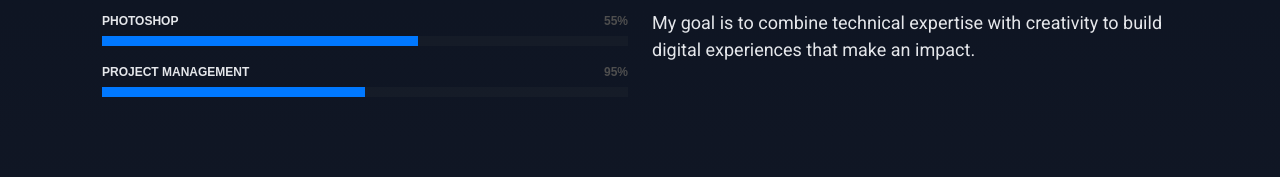
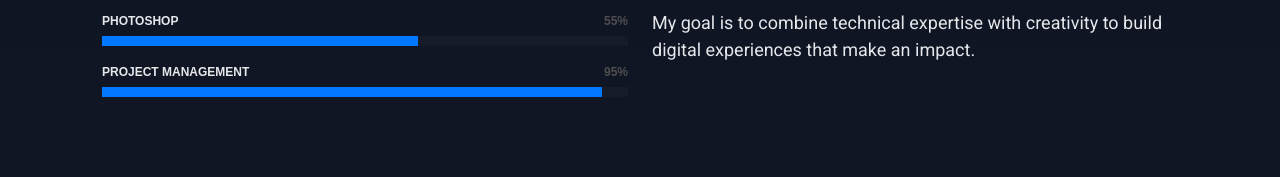
Before and after one commit to ItzMeSadu/ItzMeSadu.github.io, a plain HTML site: page index.html in a window 1280 px wide. Shown: the part 1193-1370 px from the top of the page. Drawn offline with Linux system fonts and the light colour scheme.

Commit message:
Update index.html

```diff
--- a/index.html
+++ b/index.html
@@ -282,7 +282,7 @@ body, main, .main { transform: none !important; zoom: 1 !important; }
               <div class="progress">
                 <span class="skill"><span>Project Management</span> <i class="val">95%</i></span>
                 <div class="progress-bar-wrap">
-                  <div class="progress-bar" role="progressbar" aria-valuenow="50" aria-valuemin="0" aria-valuemax="100"></div>
+                  <div class="progress-bar" role="progressbar" aria-valuenow="95" aria-valuemin="0" aria-valuemax="100"></div>
                 </div>
               </div>
 
```
